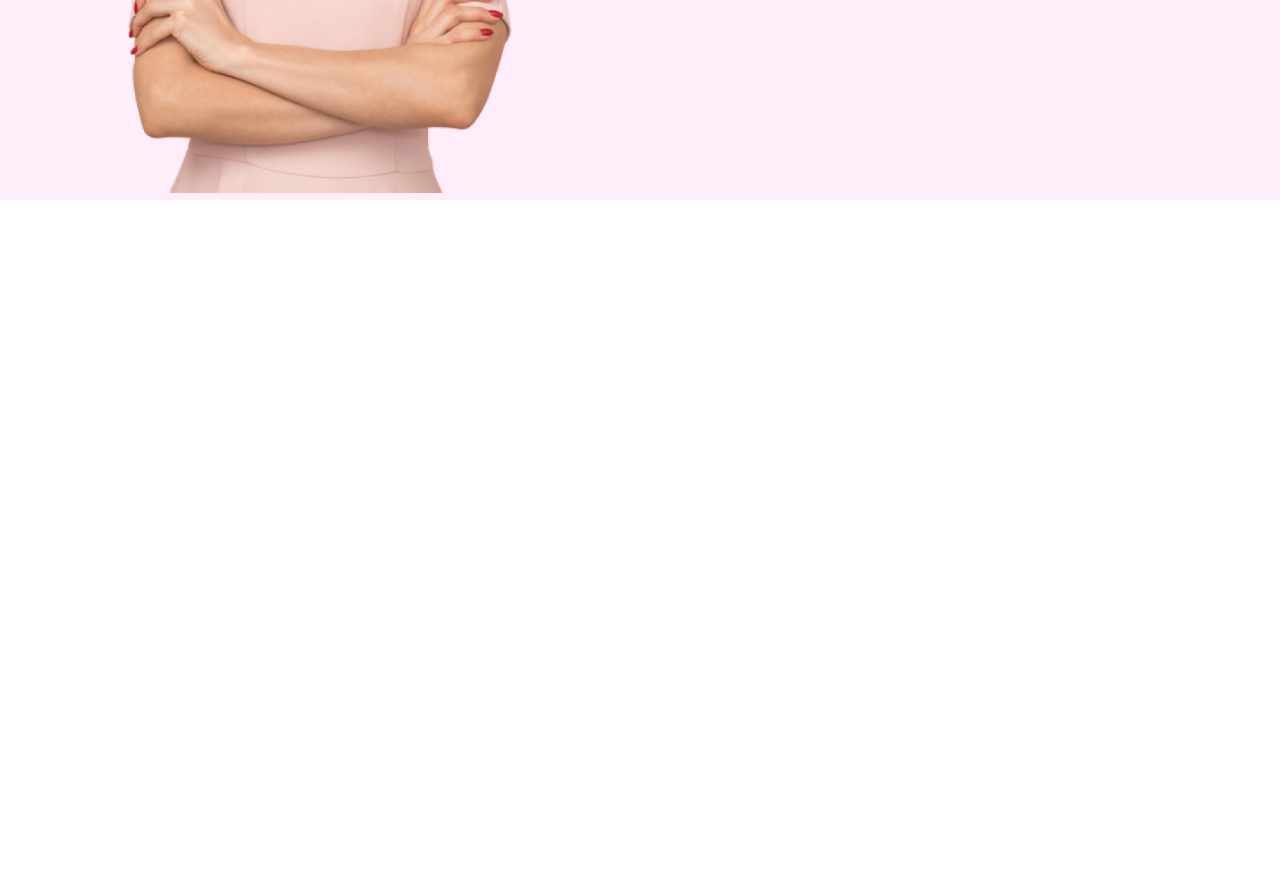
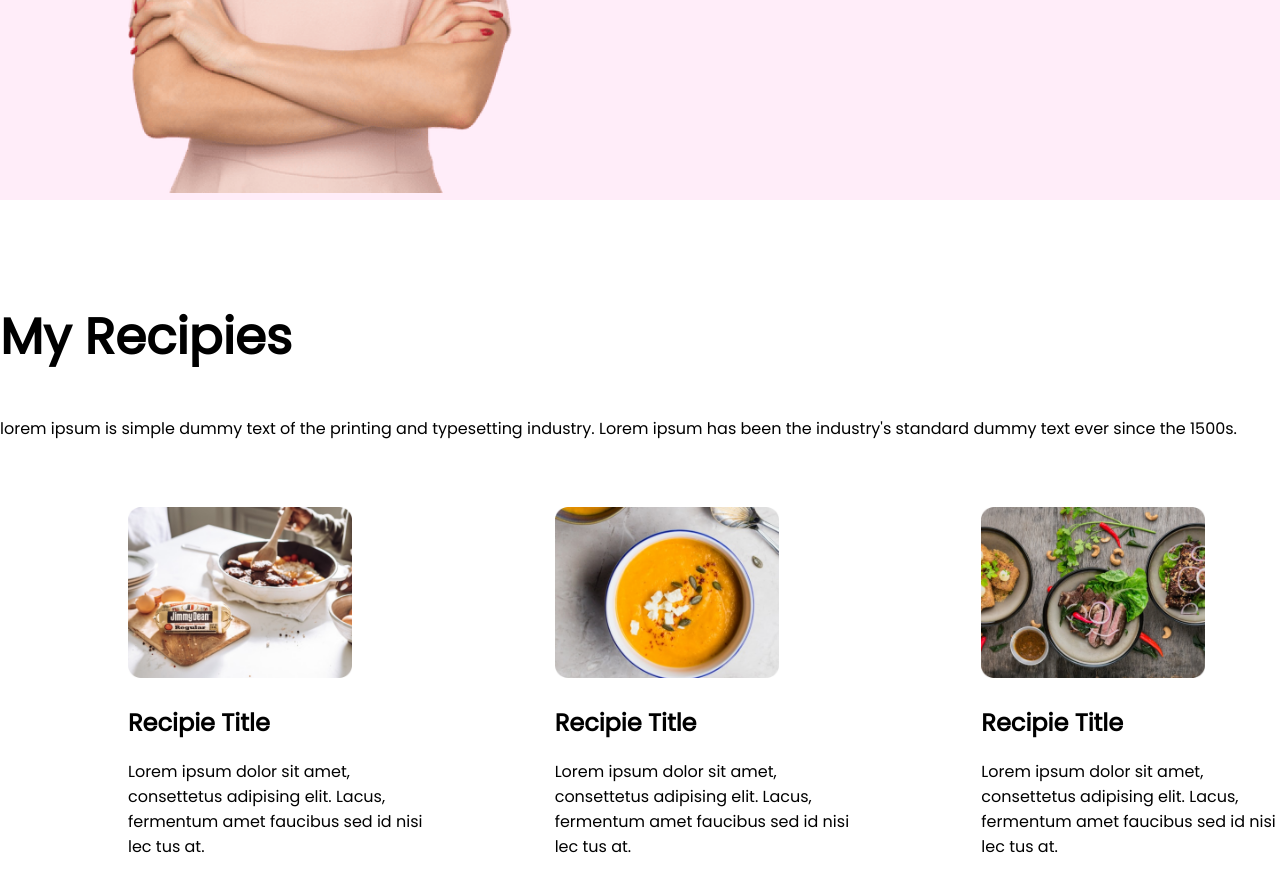
Before and after one commit to Faysal-haque/healthy-food, a plain HTML site: page index.html in a window 1280 px wide. Shown: the part 1065-1956 px from the top of the page. Before the commit the page ends 1365 px from the top, so only its background shows below. Drawn offline with Linux system fonts and the light colour scheme.

Commit message:
something added

```diff
--- a/index.html
+++ b/index.html
@@ -13,7 +13,7 @@
 </head>
 
 <body>
-    <section class="top-banner">
+    <section class="top-banner flexivle-container">
         <div class="half-width">
             <h1> Eats <span class="color">healthy food</span> to live happy and beautiful life </h1>
             <p>We need to eat nutritious food to keep our health healthy in daily life.if you want to keep your health
@@ -26,7 +26,7 @@
             <img src="images/Group 8425.png" alt="">
         </div>
     </section>
-    <section class="mid-banner">
+    <section class="mid-banner flexivle-container">
         <div class="half-width">
             <img src="images/Person Image.png" alt="">
         </div>
@@ -40,7 +40,34 @@
                 here</a>
         </div>
     </section>
-
+    <section>
+        <h1>My Recipies</h1>
+        <p>lorem ipsum is simple dummy text of the printing and typesetting industry. Lorem ipsum has been the
+            industry's standard dummy text ever since the 1500s.</p>
+        <div class="flexivle-container">
+            <div class="half-width">
+                <img src="images/Project Cover.jpg" alt="">
+                <h2>Recipie Title </h2>
+                <p>Lorem ipsum dolor sit amet, consettetus adipising elit. Lacus, fermentum amet faucibus sed id nisi
+                    lec
+                    tus at.</p>
+            </div>
+            <div class="half-width">
+                <img src="images/Project Cover.png" alt="">
+                <h2>Recipie Title </h2>
+                <p>Lorem ipsum dolor sit amet, consettetus adipising elit. Lacus, fermentum amet faucibus sed id nisi
+                    lec
+                    tus at.</p>
+            </div>
+            <div class="half-width">
+                <img src="images/Project Cover1.jpg" alt="">
+                <h2>Recipie Title </h2>
+                <p>Lorem ipsum dolor sit amet, consettetus adipising elit. Lacus, fermentum amet faucibus sed id nisi
+                    lec
+                    tus at.</p>
+                <div>
+                </div>
+    </section>
 </body>
 
 </html>
--- a/style.css
+++ b/style.css
@@ -5,10 +5,13 @@ body{
 .color{
     color: coral;
 }
-section{
+.flexivle-container{
     display: flex;
     margin-bottom: 100px;
 
+}
+.flexivle-container img{
+    width: 20%;
 }
 .half-width{
     width: 50%;
```
